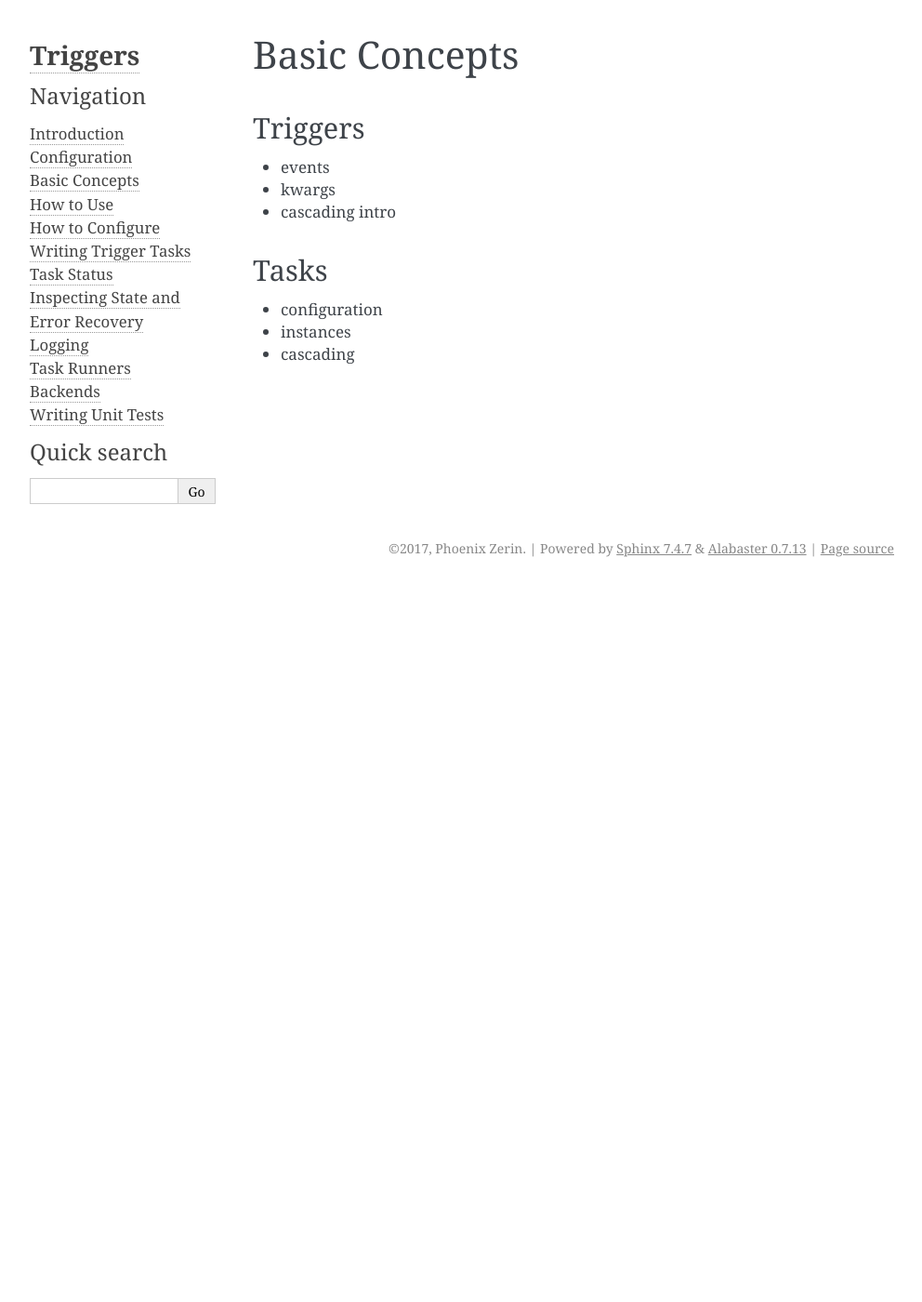
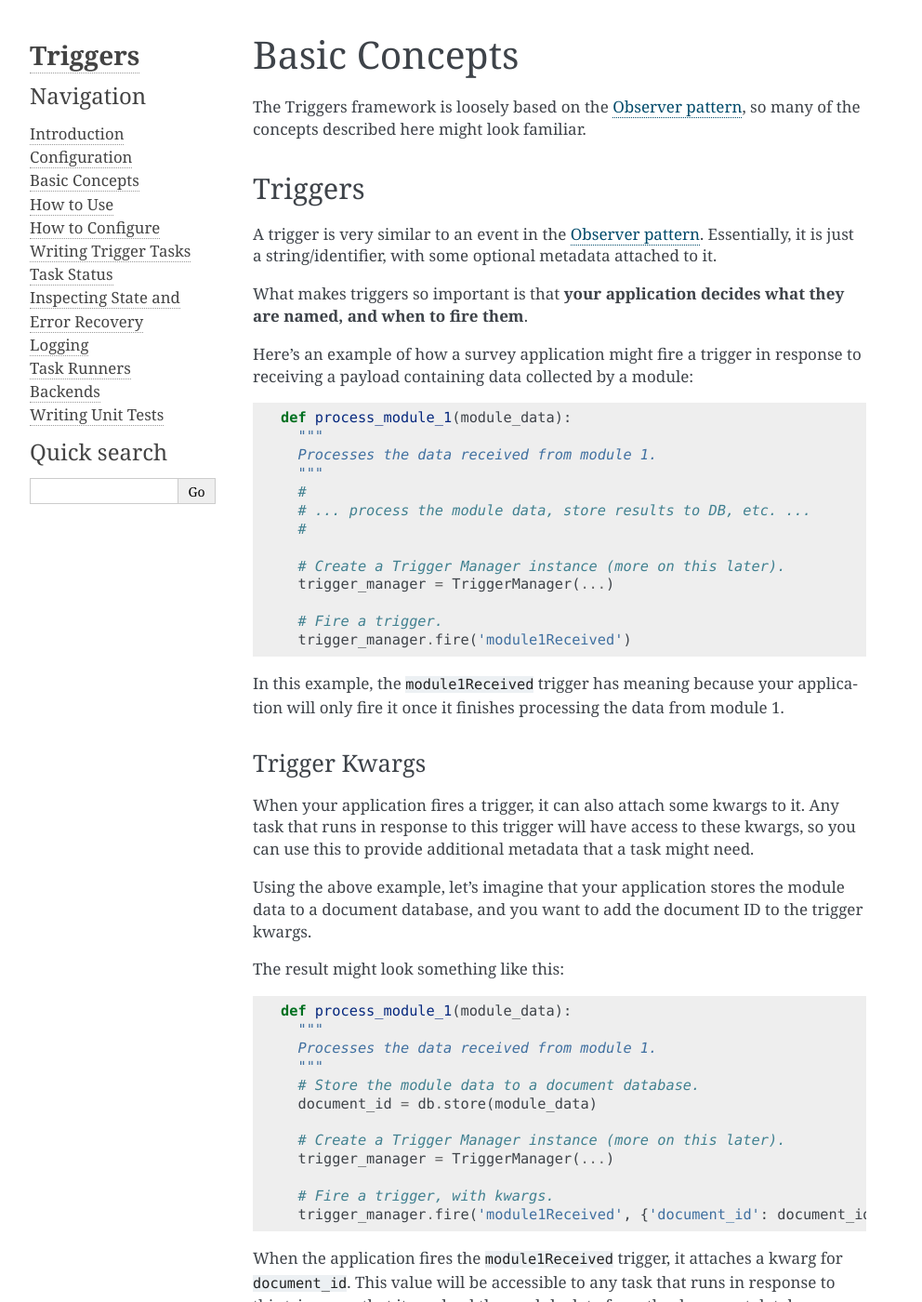
Before and after one commit to lenddoefl/triggers, a Sphinx documentation site: the page built from docs/basic_concepts.rst, in a window 1280 px wide and 1400 px high. Shown: the whole window at 93% size, without its empty margins (148-1140 px from the left). Built offline with Sphinx 7.4.7, drawn with Linux system fonts in a browser that asks for light colours; some of the changed text lies outside the part shown.

Commit message:
Added content to basic concepts section.

```diff
--- a/docs/basic_concepts.rst
+++ b/docs/basic_concepts.rst
@@ -1,17 +1,121 @@
 ==============
 Basic Concepts
 ==============
+The Triggers framework is loosely based on the `Observer pattern`_, so many of
+the concepts described here might look familiar.
 
---------
 Triggers
---------
-- events
-- kwargs
-- cascading intro
+========
+A trigger is very similar to an event in the `Observer pattern`_.  Essentially,
+it is just a string/identifier, with some optional metadata attached to it.
 
------
+What makes triggers so important is that **your application decides what they
+are named, and when to fire them**.
+
+Here's an example of how a survey application might fire a trigger in response
+to receiving a payload containing data collected by a module:
+
+.. code-block:: python
+
+   def process_module_1(module_data):
+     """
+     Processes the data received from module 1.
+     """
+     #
+     # ... process the module data, store results to DB, etc. ...
+     #
+
+     # Create a Trigger Manager instance (more on this later).
+     trigger_manager = TriggerManager(...)
+
+     # Fire a trigger.
+     trigger_manager.fire('module1Received')
+
+In this example, the ``module1Received`` trigger has meaning because your
+application will only fire it once it finishes processing the data from module
+1.
+
+Trigger Kwargs
+--------------
+When your application fires a trigger, it can also attach some kwargs to it.
+Any task that runs in response to this trigger will have access to these kwargs,
+so you can use this to provide additional metadata that a task might need.
+
+Using the above example, let's imagine that your application stores the module
+data to a document database, and you want to add the document ID to the trigger
+kwargs.
+
+The result might look something like this:
+
+.. code-block:: python
+
+   def process_module_1(module_data):
+     """
+     Processes the data received from module 1.
+     """
+     # Store the module data to a document database.
+     document_id = db.store(module_data)
+
+     # Create a Trigger Manager instance (more on this later).
+     trigger_manager = TriggerManager(...)
+
+     # Fire a trigger, with kwargs.
+     trigger_manager.fire('module1Received', {'document_id': document_id})
+
+When the application fires the ``module1Received`` trigger, it attaches a kwarg
+for ``document_id``.  This value will be accessible to any task that runs in
+response to this trigger, so that it can load the module data from the document
+database.
+
+.. note::
+   Celery schedules tasks by sending messages to a queue in a message broker, so
+   trigger kwargs must be serializable using Celery's `task_serializer`_.
+
+
 Tasks
------
-- configuration
+=====
+It's all fine and good to fire triggers, but in order to accomplish anything,
+you've got to have tasks that run in response to those triggers!
+
+Configuration
+-------------
+Unlike triggers, tasks do not live in your application code (or at least, not
+directly).  Instead, tasks are defined in your trigger configuration.
+
+We'll explore where the trigger configuration lives in the :doc:`Usage </usage>`
+section; for now, we'll just focus on what the configuration looks like.
+
+Here's an example trigger configuration that defines two tasks, named
+`t_createApplicant` and `t_computePsychometricScore`:
+
+.. code-block:: javascript
+
+   {
+     "t_createApplicant": {
+       "after": ["startSession", "observationsReceived"],
+       "run": "applicant_journey.tasks.Import_CreateApplicant"
+     },
+
+     "t_computePsychometricScore": {
+       "after": ["t_createApplicant", "sessionFinalized"],
+       "run": "applicant_journey.tasks.Score_ComputePsychometric"
+     }
+   }
+
+There's a lot more to configuration than this; we'll explore what you can do
+with task configuration in the :doc:`Configuration </configuration>` section.
+
+todo: a diagram would be really helpful
+
 - instances
 - cascading
+
+
+Trigger Managers
+================
+- trigger manager
+- storage backend
+
+
+.. _observer pattern: https://en.wikipedia.org/wiki/Observer_pattern
+.. _task_serializer: http://docs.celeryproject.org/en/latest/userguide/calling.html#serializers
```
Also changed, not shown: docs/introduction.rst (+8 -8 lines).
